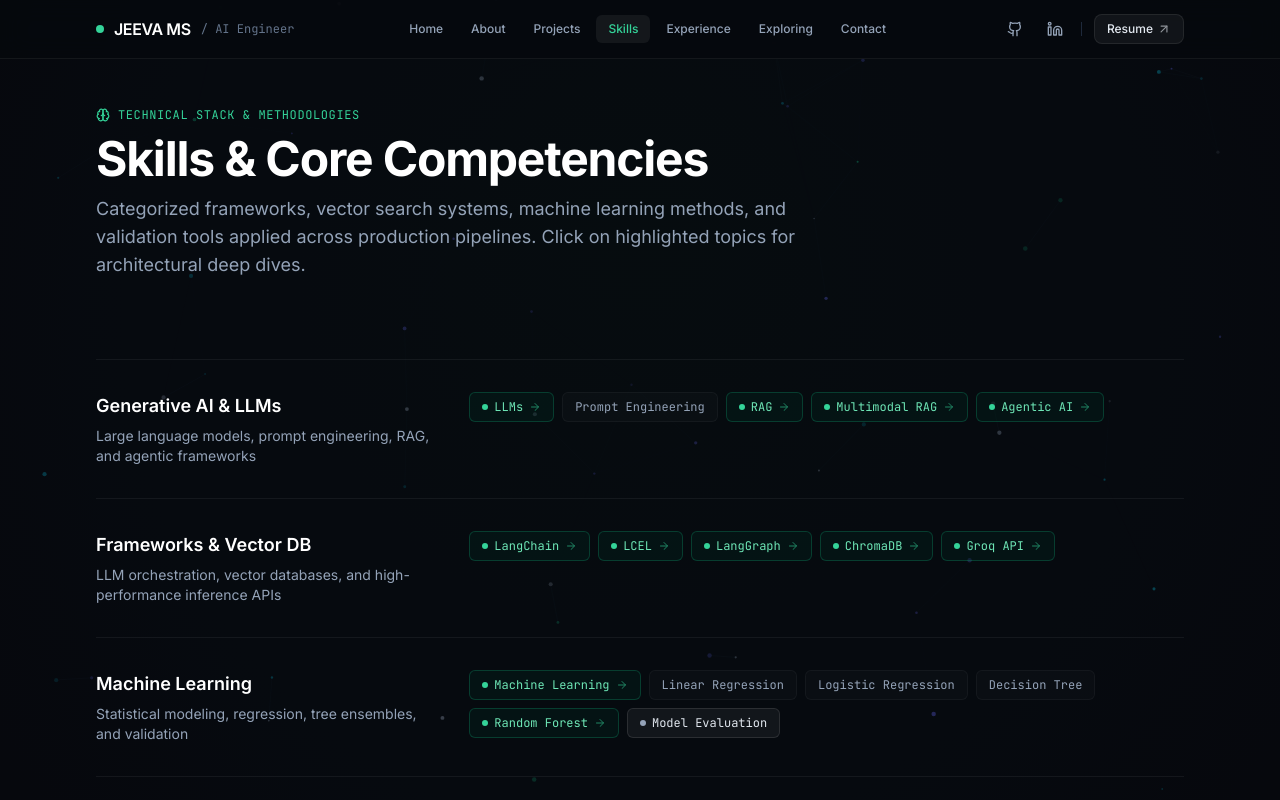
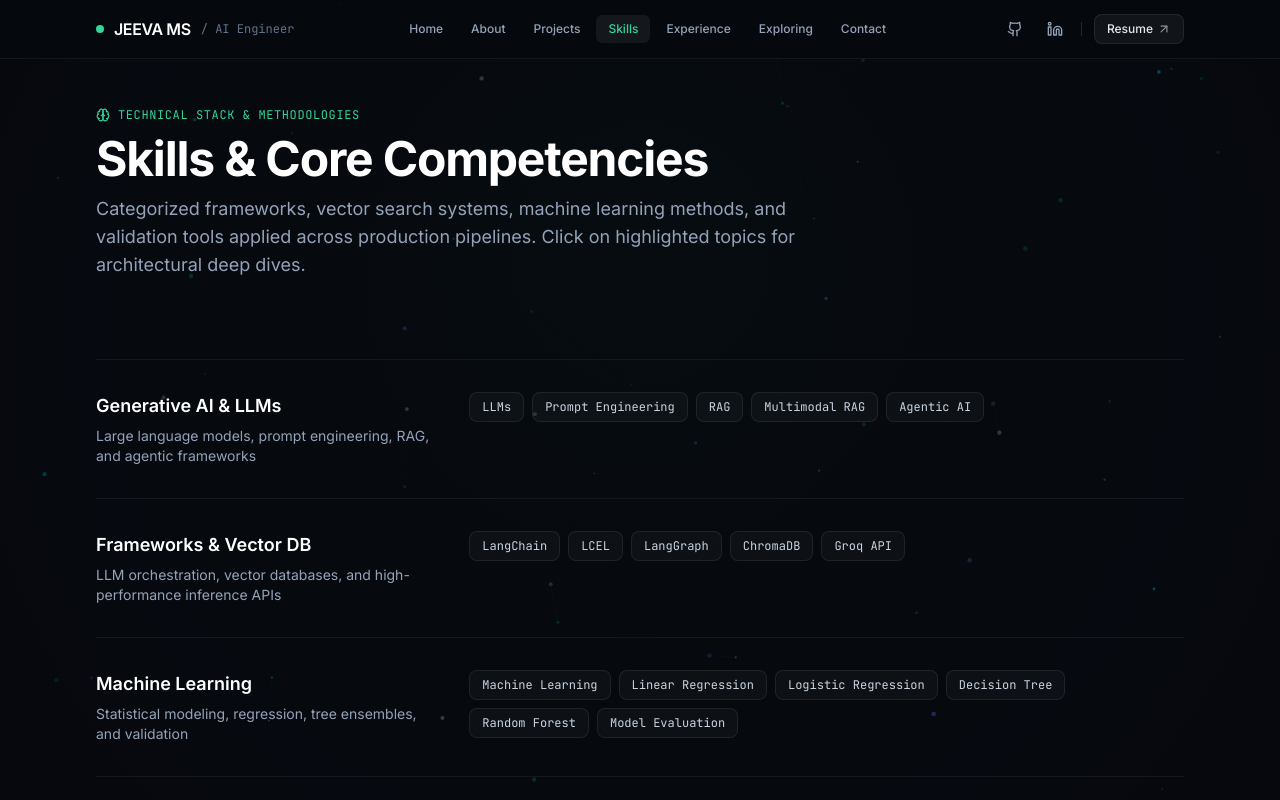
Before and after one commit to jeevams27/jeeva-portfolio, a React (Vite) app: page /skills in a window 1280 px wide. Shown: the top 800 px of the page. Built offline with nearby package versions, Linux system fonts and the light colour scheme.

Commit message:
style(skills): unify all skill badges into clean, consistent monochrome pill styling

```diff
--- a/src/components/Skills.tsx
+++ b/src/components/Skills.tsx
@@ -40,15 +40,8 @@ export const Skills: React.FC = () => {
                 {category.skills.map((skill, sIdx) => (
                   <span
                     key={sIdx}
-                    className={`inline-flex items-center space-x-1.5 px-3 py-1 rounded-md text-xs font-mono transition-colors ${
-                      skill.highlight
-                        ? 'bg-emerald-950/30 text-emerald-300 border border-emerald-500/25'
-                        : 'bg-white/[0.03] text-slate-300 border border-white/[0.06]'
-                    }`}
+                    className="inline-flex items-center px-3 py-1.5 rounded-lg text-xs font-mono bg-white/[0.03] text-slate-300 border border-white/[0.08]"
                   >
-                    {skill.highlight && (
-                      <span className="w-1.5 h-1.5 rounded-full bg-emerald-400"></span>
-                    )}
                     <span>{skill.name}</span>
                   </span>
                 ))}
--- a/src/pages/SkillsPage.tsx
+++ b/src/pages/SkillsPage.tsx
@@ -47,7 +47,7 @@ export const SkillsPage: React.FC = () => {
               </p>
             </div>
 
-            {/* Skills List with links if slug is present */}
+            {/* Skills List */}
             <div className="md:col-span-8 flex flex-wrap gap-2 items-center">
               {category.skills.map((skill, sIdx) => {
                 if (skill.slug) {
@@ -55,11 +55,9 @@ export const SkillsPage: React.FC = () => {
                     <Link
                       key={sIdx}
                       to={`/skills/${skill.slug}`}
-                      className="inline-flex items-center space-x-1.5 px-3 py-1.5 rounded-md text-xs font-mono bg-emerald-950/30 text-emerald-300 border border-emerald-500/25 hover:border-emerald-400 hover:bg-emerald-900/40 transition-all group"
+                      className="inline-flex items-center px-3 py-1.5 rounded-lg text-xs font-mono bg-white/[0.03] text-slate-300 border border-white/[0.08] hover:border-emerald-500/40 hover:text-emerald-300 hover:bg-white/[0.06] transition-all"
                     >
-                      <span className="w-1.5 h-1.5 rounded-full bg-emerald-400"></span>
                       <span>{skill.name}</span>
-                      <ArrowRight className="w-3 h-3 text-emerald-400 opacity-60 group-hover:opacity-100 group-hover:translate-x-0.5 transition-all" />
                     </Link>
                   );
                 }
@@ -67,15 +65,8 @@ export const SkillsPage: React.FC = () => {
                 return (
                   <span
                     key={sIdx}
-                    className={`inline-flex items-center space-x-1.5 px-3 py-1.5 rounded-md text-xs font-mono ${
-                      skill.highlight
-                        ? 'bg-white/[0.05] text-slate-200 border border-white/[0.1]'
-                        : 'bg-white/[0.02] text-slate-400 border border-white/[0.04]'
-                    }`}
+                    className="inline-flex items-center px-3 py-1.5 rounded-lg text-xs font-mono bg-white/[0.03] text-slate-300 border border-white/[0.08]"
                   >
-                    {skill.highlight && (
-                      <span className="w-1.5 h-1.5 rounded-full bg-slate-400"></span>
-                    )}
                     <span>{skill.name}</span>
                   </span>
                 );
```
